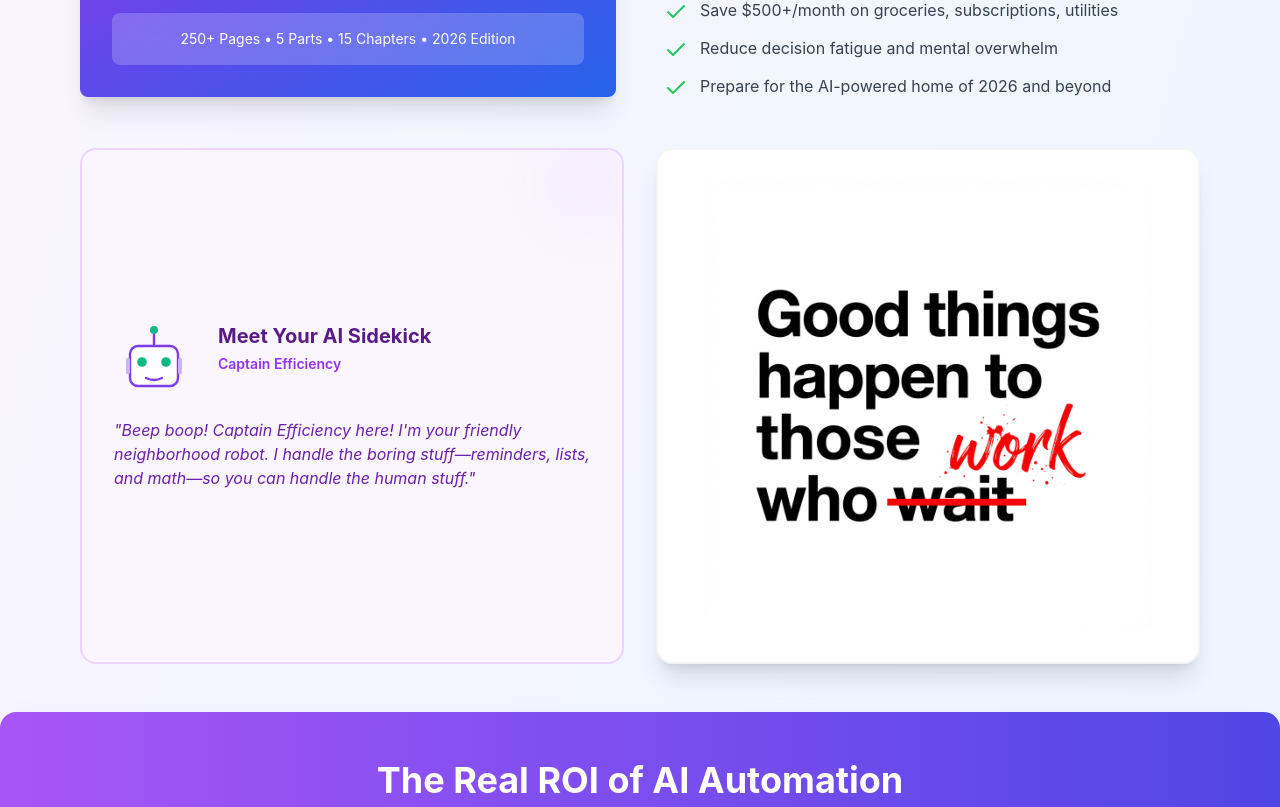
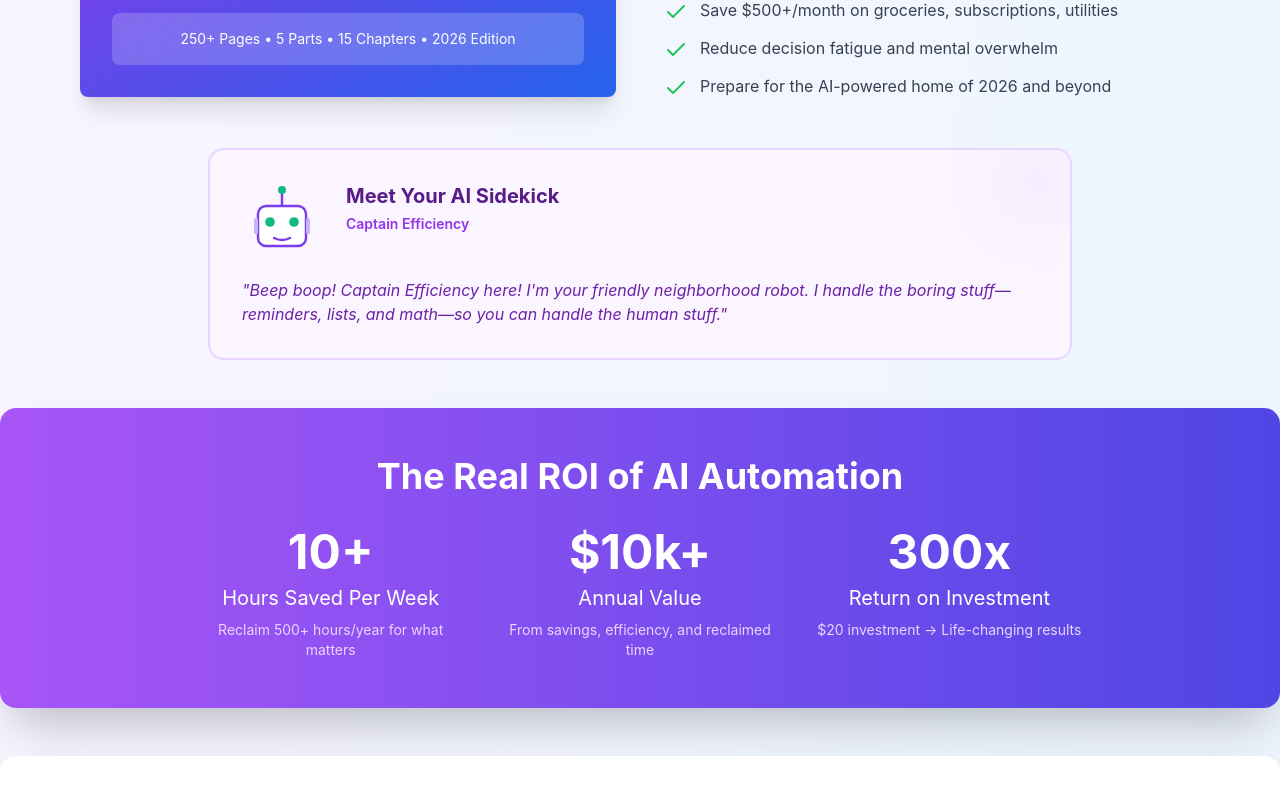
Before and after one commit to agenticaihome/ebook-frontend, a React (Create React App) app: page /#/ in a window 1280 px wide. Shown: the part 550-1357 px from the top of the page. Built offline with nearby package versions, Linux system fonts and the light colour scheme.

Commit message:
Refinement: Move Graphic to 'Is This Book Right for You?' Section

```diff
--- a/src/SalesPage.jsx
+++ b/src/SalesPage.jsx
@@ -305,11 +305,9 @@ export default function SalesPage() {
         </div>
       </div>
 
-      {/* Captain Efficiency & Motivational Graphic */}
-      <div className="max-w-6xl mx-auto mb-12 px-4">
-        <div className="grid md:grid-cols-2 gap-8 items-center">
-          {/* Captain Efficiency Card */}
-          <div className="bg-purple-50 border-2 border-purple-200 rounded-2xl p-8 flex flex-col justify-center relative overflow-hidden h-full">
+      {/* Captain Efficiency */}
+      <div className="max-w-4xl mx-auto mb-12 px-4">
+        <div className="bg-purple-50 border-2 border-purple-200 rounded-2xl p-8 flex flex-col justify-center relative overflow-hidden">
           <div className="absolute top-0 right-0 -mt-4 -mr-4 w-24 h-24 bg-purple-100 rounded-full opacity-50 blur-xl"></div>
 
           <div className="flex items-start mb-4 relative z-10">
@@ -339,12 +337,6 @@ export default function SalesPage() {
           <p className="text-purple-800 italic relative z-10">
             "Beep boop! Captain Efficiency here! I'm your friendly neighborhood robot. I handle the boring stuff—reminders, lists, and math—so you can handle the human stuff."
           </p>
-          </div>
-
-          {/* Motivational Graphic */}
-          <div className="flex justify-center items-center bg-white rounded-2xl shadow-xl p-8 h-full border-2 border-gray-100">
-            <img src="/wait_vs_work_graphic.png" alt="Good things happen to those who work" className="w-full max-w-md object-contain hover:scale-105 transition duration-300" />
-          </div>
         </div>
       </div>
 
@@ -512,6 +504,14 @@ export default function SalesPage() {
               <li>❌ Enterprise/corporate deployment (this is for personal use)</li>
             </ul>
             <p className="mt-4 text-sm italic">"The gap between understanding and implementation is where most people get stuck. This book bridges that gap."</p>
+          </div>
+        </div>
+
+        {/* Motivational Graphic */}
+        <div className="mt-12 flex justify-center">
+          <div className="bg-white rounded-xl p-6 shadow-lg transform rotate-1 hover:rotate-0 transition duration-300 max-w-md">
+            <img src="/wait_vs_work_graphic.png" alt="Good things happen to those who work" className="w-full object-contain" />
+            <p className="text-center text-gray-500 text-sm mt-3 font-medium">Action &gt; Waiting</p>
           </div>
         </div>
       </div>
```
Lines whose indentation alone changed are shown as unchanged.
